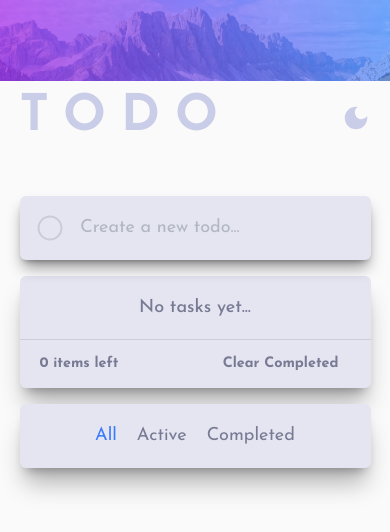
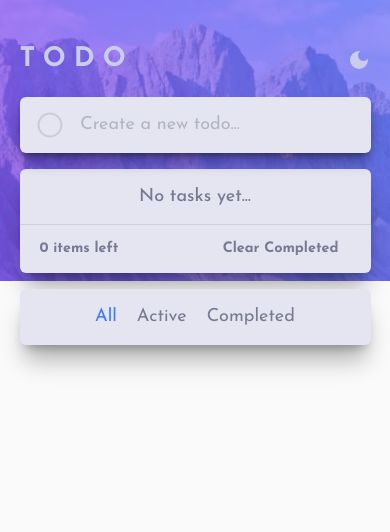
Before and after one commit to wolterGray/toDoList, a React (Vite) app: page / in a window 390 px wide. Shown: the top 532 px of the page. Built offline with nearby package versions, Linux system fonts and the light colour scheme.

Commit message:
Adaptive for computers, tablets and mobile devices has been completed.

```diff
--- a/src/App.jsx
+++ b/src/App.jsx
@@ -32,12 +32,12 @@ function App() {
         darkMode && "dark:bg-bgDark dark:text-primaryClD"
       } bg-bgLight text-primaryClL h-screen relative text-[18px]  select-none box-border `}>
       <img
-        className="min-h-max object-cover absolute "
+        className="sm:h-max h-1/3 object-cover absolute "
         src={darkMode ? `/bg-desktop-dark.jpg` : `/bg-desktop-light.jpg`}
         alt="background banner"
       />
 
-      <div className="container md:max-w-xl sm:max-w-lg max-w-[90%] mx-auto pt-20 relative z-auto">
+      <div className="container md:max-w-xl sm:max-w-lg max-w-[90%] mx-auto sm:pt-20 pt-10 relative z-auto">
         <Header darkModeToggle={darkModeToggle} darkMode={darkMode} />
         <EnterField darkMode={darkMode} setter={setTasksData} />
         {tasksData && (
--- a/src/components/EnterField/EnterField.jsx
+++ b/src/components/EnterField/EnterField.jsx
@@ -25,7 +25,7 @@ function EnterField({setter, darkMode}) {
     <div
       className={`${
         darkMode ? "bg-secondaryBgD" : "bg-secondaryBgL"
-      } relative h-16 flex items-center rounded-md shadow-lg shadow-[#00000069]`}>
+      } relative sm:h-16 h-14 flex items-center rounded-md shadow-lg shadow-[#00000069]`}>
       <CheckBox
         darkMode={darkMode}
         checkStatus={checkStatus}
--- a/src/components/Header/Header.jsx
+++ b/src/components/Header/Header.jsx
@@ -3,11 +3,15 @@ import {MdLightMode, MdDarkMode} from "react-icons/md";
 
 function Header({darkModeToggle, darkMode}) {
   return (
-    <header className="text-primaryClD mb-10 flex items-center justify-between w-full">
-      <p href="#" className="font-[700] tracking-[.30em] text-[2.8em]">
+    <header className="text-primaryClD sm:mb-6 mb-4 flex items-center justify-between w-full">
+      <p
+        href="#"
+        className=" font-bold tracking-[.30em] sm:text-[2em] text-[1.5em]">
         TODO
       </p>
-      <div className="text-3xl cursor-pointer" onClick={darkModeToggle}>
+      <div
+        className="sm:text-3xl text-2xl cursor-pointer"
+        onClick={darkModeToggle}>
         {darkMode ? <MdLightMode /> : <MdDarkMode />}
       </div>
     </header>
--- a/src/components/TaskItem/TaskItem.jsx
+++ b/src/components/TaskItem/TaskItem.jsx
@@ -16,7 +16,7 @@ function TaskItem({
     <div
       onMouseEnter={() => setCrossVisible(true)}
       onMouseLeave={() => setCrossVisible(false)}
-      className="relative flex items-center border-b-[1px] border-customBorder  h-16">
+      className="relative flex items-center border-b-[1px] border-customBorder  sm:h-16 h-14">
       <CheckBox
         darkMode={darkMode}
         checkStatus={complete}
@@ -31,10 +31,10 @@ function TaskItem({
       </p>
       <RxCross1
         onClick={() => removeTask(id)}
-        className={`${
+        className={`sm:${
           crossVisible ? "opacity-1" : "opacity-0"
         } text-[1.5em]  mr-5 cursor-pointer text-secondaryTextColor  ${
-          darkMode === "dark" ? "hover:text-textHoverD" : "hover:text-textHoverL"
+          darkMode ? "hover:text-textHoverD" : "hover:text-textHoverL"
         }`}
       />
     </div>
--- a/src/components/TasksSection/TasksSection.jsx
+++ b/src/components/TasksSection/TasksSection.jsx
@@ -40,7 +40,7 @@ function TasksSection({
             </TaskItem>
           ))
         ) : (
-          <p className="h-16  font-[500] flex items-center justify-center border-b-[1px] border-customBorder text-secondaryTextColor ">
+          <p className="sm:h-16 h-14  font-[500] flex items-center justify-center border-b-[1px] border-customBorder text-secondaryTextColor ">
             {activeOption !== "All"
               ? ` No "${activeOption}" tasks.`
               : "No tasks yet..."}
@@ -82,7 +82,7 @@ function TasksSection({
       <div
         className={`${
           darkMode ? "bg-secondaryBgD" : "bg-secondaryBgL"
-        } h-16 flex justify-center mt-4 sm:hidden gap-5 shadow-xl shadow-[#00000049] rounded-md text-secondaryTextColor`}>
+        } sm:h-16 h-14 flex justify-center mt-4 sm:hidden gap-5 shadow-xl shadow-[#00000049] rounded-md text-secondaryTextColor`}>
         {controlsValue.map((element) => (
           <button
             key={element}
```
